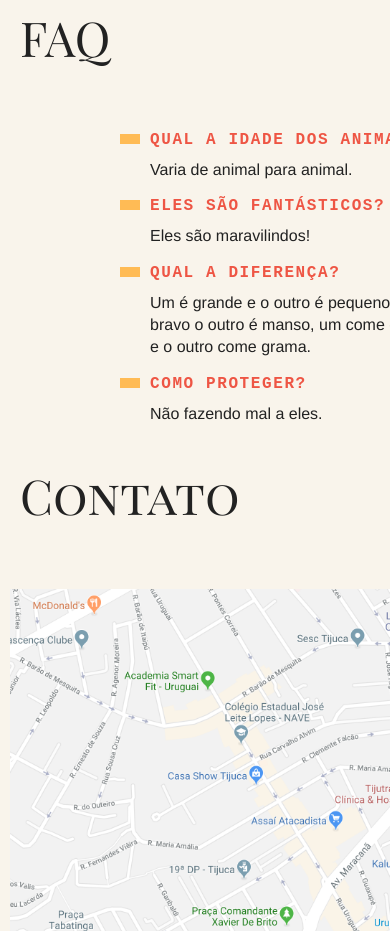
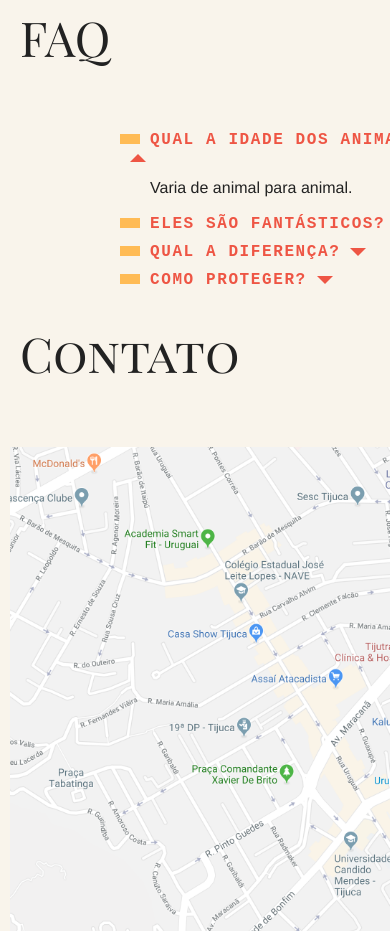
Before and after one commit to danielchavesfa/projeto-animais-fantasticos, a plain HTML site: page index.html in a window 390 px wide. Shown: the part 1140-2071 px from the top of the page. Drawn offline with Linux system fonts and the light colour scheme.

Commit message:
accordion adicionado

```diff
--- a/css/main.css
+++ b/css/main.css
@@ -110,12 +110,66 @@
     margin-right: 10px;
 }
 
+.faq-lista dt::after {
+    content: '';
+    width: 0;
+    height: 0;
+    display: inline-block;
+    border-left: 8px solid transparent;
+    border-right: 8px solid transparent;
+    border-top: 8px solid var(--cor-subtitulo);
+    margin-left: 10px;
+    animation: rodarSetinhaDown .3s forwards;
+}
+
+.js .faq-lista dt.ativo::after {
+    animation: rodarSetinhaUp .3s forwards;
+}
+
+@keyframes rodarSetinhaUp {
+    from {
+        transform: rotate(0);
+    }
+    to {
+        transform: rotate(180deg)
+    }
+}
+
+@keyframes rodarSetinhaDown {
+    from {
+        transform: rotate(180deg);
+    }
+    to {
+        transform: rotate(0)
+    }
+}
+
 .faq-lista dd {
     margin-bottom: 20px;
     font-family: var(--font-texto);
     line-height: 1.4;
     margin-bottom: 1rem;
     margin-left: 30px;
+}
+
+.js .js-accordion dd {
+    display: none;
+}
+
+.js .js-accordion dd.ativo {
+    display: block;
+    animation: aparecerSuavemente .5s forwards;
+}
+
+@keyframes aparecerSuavemente {
+    from {
+        opacity: 0;
+        max-height: 0px;
+    }
+    to {
+        opacity: 1;
+        max-height: 200px;
+    }
 }
 
 .contato .mapa {
--- a/index.html
+++ b/index.html
@@ -148,7 +148,7 @@
 
     <section class="faq grid-section" id="faq">
         <h1 class="titulo">FAQ</h1>
-        <dl class="faq-lista">
+        <dl class="faq-lista js-accordion">
             <dt>Qual a idade dos animais?</dt>
             <dd>Varia de animal para animal.</dd>
 
--- a/js/script.js
+++ b/js/script.js
@@ -1,8 +1,11 @@
+/* TAB MENU */
+
+function initTabMenu() {
     const galeriaAnimais = document.querySelectorAll('.js .js-animais-galeria li');
     const animaisConteudo = document.querySelectorAll('.js .js-animais-conteudo section');
-animaisConteudo[0].classList.add('ativo');
 
     if(galeriaAnimais.length && animaisConteudo.length) {
+        animaisConteudo[0].classList.add('ativo');
         galeriaAnimais.forEach((li, index) => {
             li.addEventListener('click', () => {
                 tabMenu(index);
@@ -14,3 +17,27 @@ if(galeriaAnimais.length && animaisConteudo.length) {
             animaisConteudo[index].classList.add('ativo');
         }
     }
+}
+initTabMenu();
+
+/* ACCORDION LIST */
+
+function initAccordion(){
+    const dts = document.querySelectorAll('.js .js-accordion > dt');
+    const ativo = 'ativo';
+
+    if(dts.length) {
+        dts[0].classList.add(ativo);
+        dts[0].nextElementSibling.classList.add(ativo);
+
+        dts.forEach(dt => {
+            dt.addEventListener('click', adicionarAtivo);
+        });
+
+        function adicionarAtivo(e) {
+            e.target.classList.toggle(ativo);
+            e.target.nextElementSibling.classList.toggle(ativo);
+        }
+    }
+}
+initAccordion();
```
Lines whose indentation alone changed are shown as unchanged.
